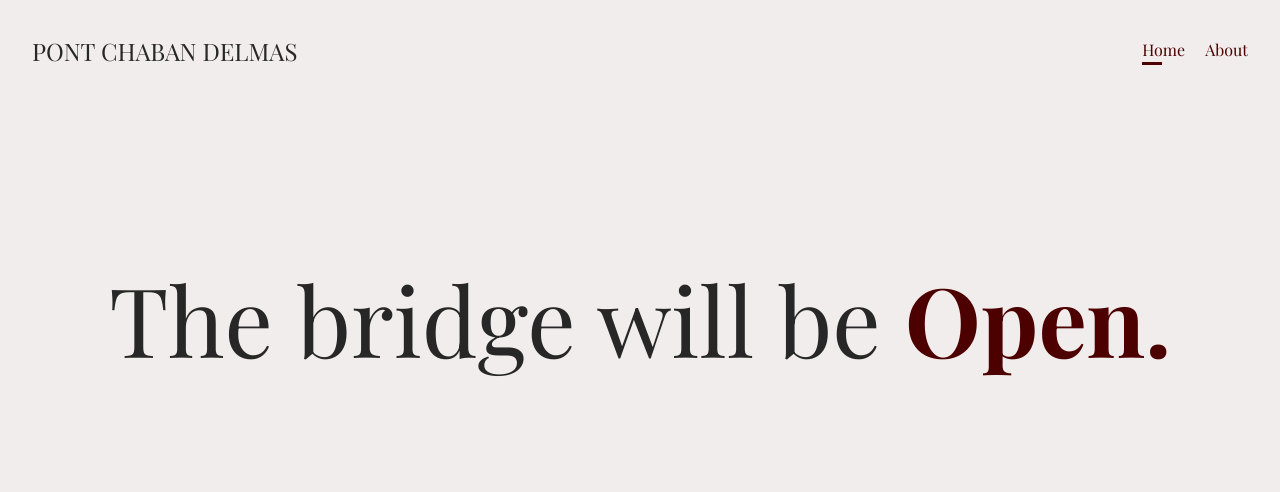
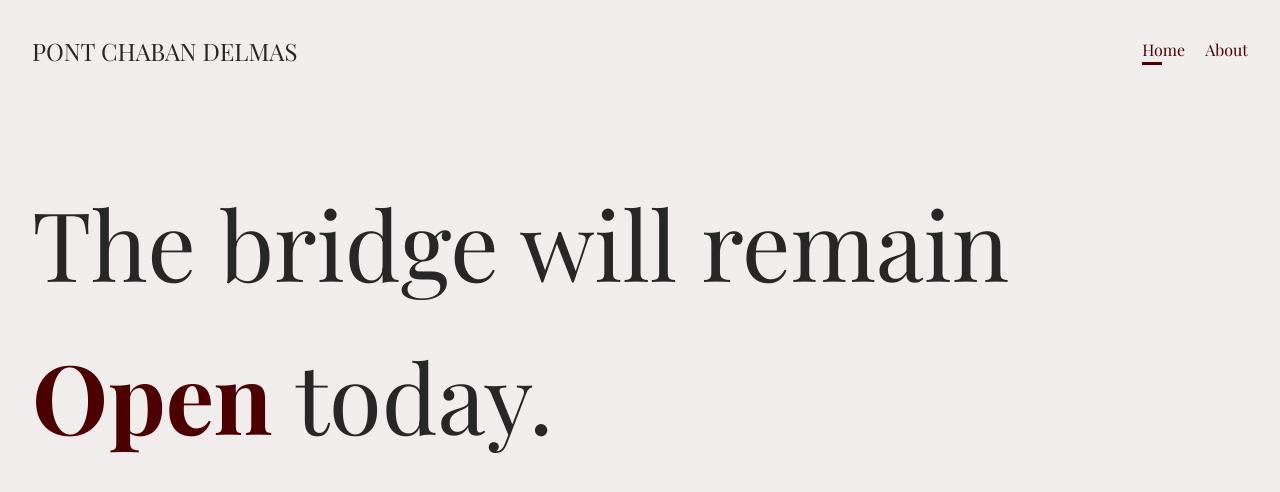
Before and after one commit to sebastienbourda/pont-chaban-delmas, a Vue app: page / in a window 1280 px wide. Shown: the top 492 px of the page. Built offline with nearby package versions, Linux system fonts and the light colour scheme; no server answers.

Commit message:
correct error in message

```diff
--- a/src/views/HomeView.vue
+++ b/src/views/HomeView.vue
@@ -41,7 +41,7 @@ export default {
     },
     checkOpening(data) {
       data.forEach(passage => {
-        if (passage.fields.date_passage === this.current_date) {
+        if (passage.fields.date_passage === this.cur_date) {
           this.status = "Closed"
           this.passage_infos.push(passage.fields)
         }
@@ -73,7 +73,7 @@ export default {
 
 <template>
   <main>
-    <h1 v-if="status === 'Open'">The bridge will be <span class="status">{{ status }}.</span></h1>
+    <h1 v-if="status === 'Open'">The bridge will remain <span class="status">{{ status }}</span> today.</h1>
     <h1 v-else>The bridge will be <span class="status">{{ status }}</span>.</h1>
   </main>
   <div :class="[{ 'infos-hide': isHide }, 'infos']">
```
